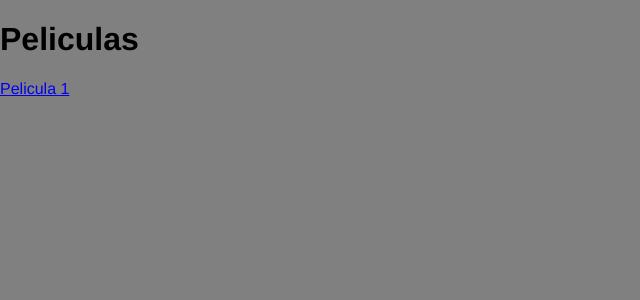
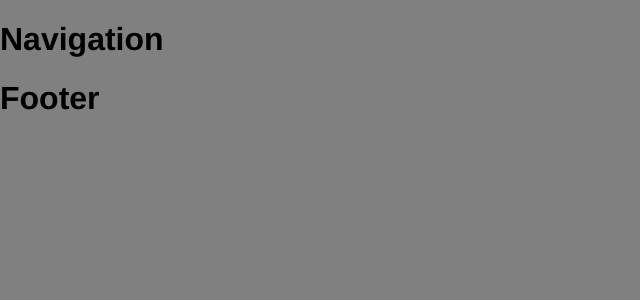
Before and after one commit to tomasghilino/movie-app, a Next.js app: page / in a window 1280 px wide. Shown: the top 300 px of the page, without its empty margins (0-640 px from the left). Built offline with nearby package versions, Linux system fonts and the light colour scheme.

Commit message:
layout structure

```diff
--- /dev/null
+++ b/components/Layout/Footer/index.jsx
@@ -0,0 +1,7 @@
+import React from 'react';
+
+const Footer = () => {
+  return <h1>Footer</h1>;
+};
+
+export default Footer;
--- a/components/Layout/index.jsx
+++ b/components/Layout/index.jsx
@@ -0,0 +1,14 @@
+import React from 'react';
+import Navigation from './Navigation';
+import Footer from './Footer';
+const Layout = (props) => {
+  return (
+    <>
+      <Navigation />
+      {props.children}
+      <Footer />
+    </>
+  );
+};
+
+export default Layout;
--- a/pages/index.js
+++ b/pages/index.js
@@ -1,21 +1,23 @@
 import Head from 'next/head';
-import Link from 'next/link';
+
+import Layout from '../components/Layout';
 
 export default function Home() {
   return (
-    <div>
+    <>
       <Head>
         <title>MovieApp</title>
         <meta name="description" content="Generated by create next app" />
         <link rel="icon" href="/favicon.ico" />
+        <link rel="preconnect" href="https://fonts.googleapis.com" />
+        <link rel="preconnect" href="https://fonts.gstatic.com" crossOrigin />
+        <link
+          href="https://fonts.googleapis.com/css2?family=Roboto:wght@300;400;700&display=swap"
+          rel="stylesheet"
+        />
       </Head>
 
-      <div>
-        <h1>Peliculas</h1>
-        <Link href={'/movies/5'} key={5}>
-          Pelicula 1
-        </Link>
-      </div>
-    </div>
+      <Layout />
+    </>
   );
 }
```
Also changed, not shown: components/Layout/Footer/FooterElements.jsx (added), components/Layout/Navigation/NavigationElements.jsx (added).
